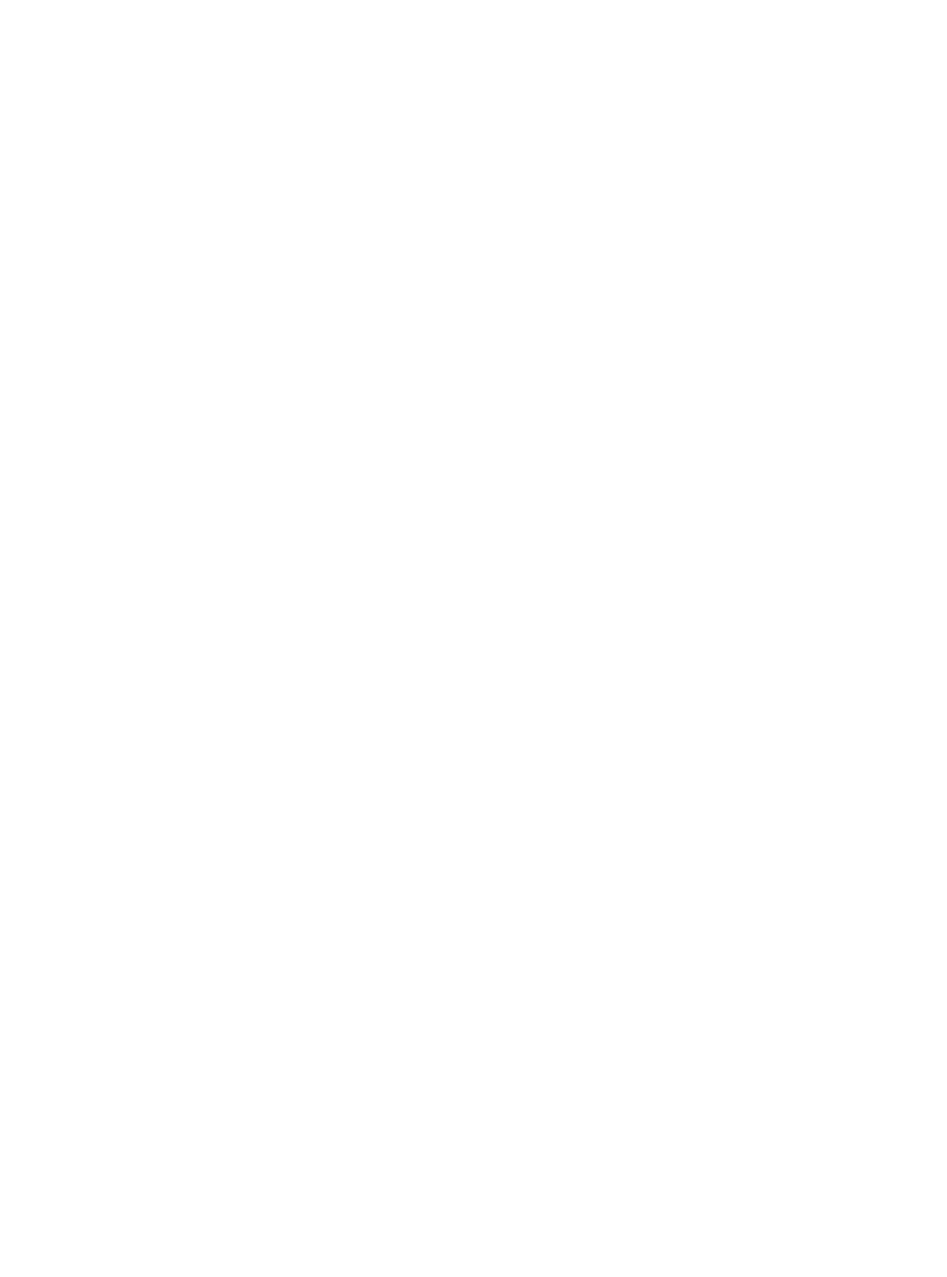
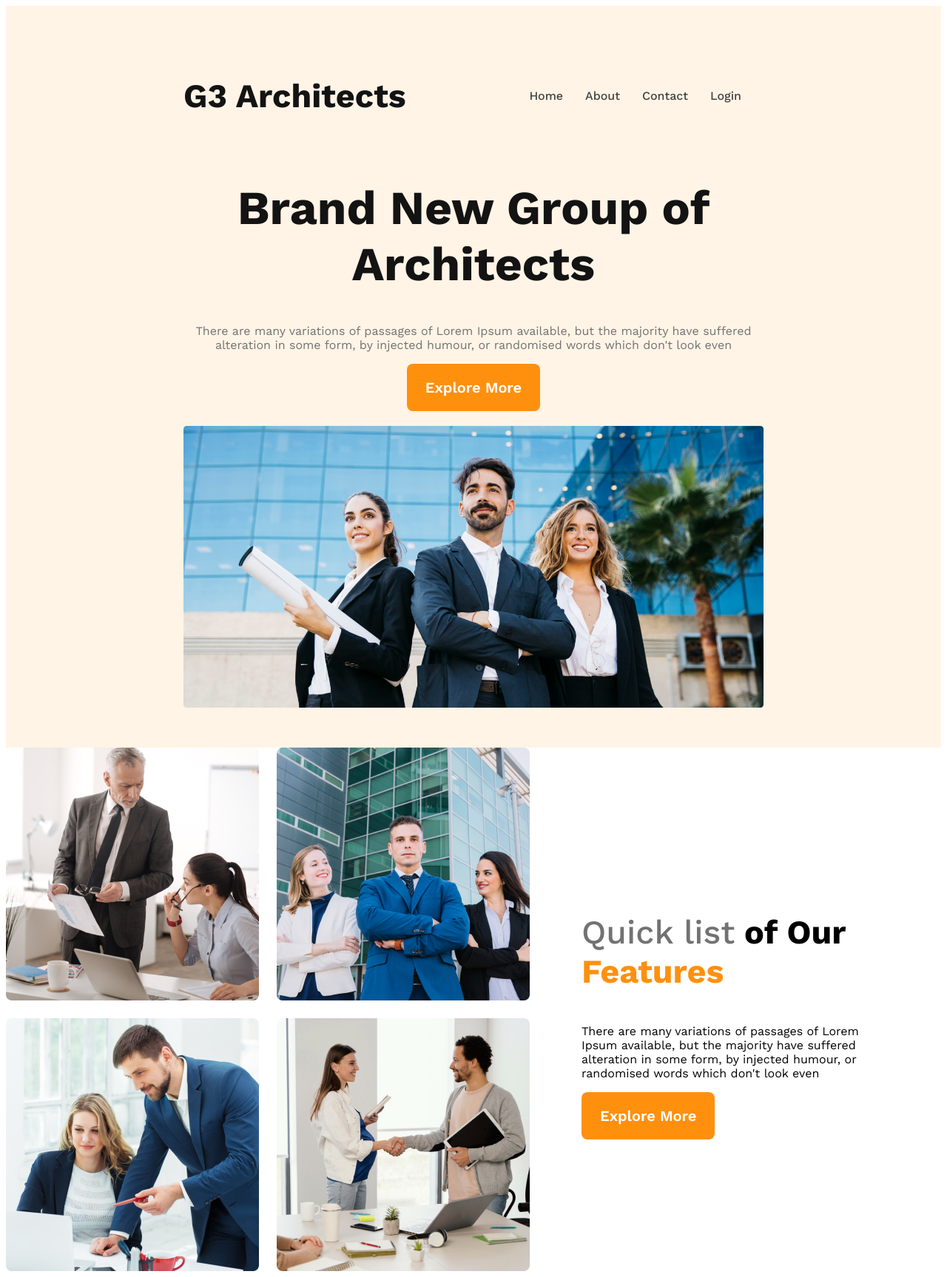
Before and after one commit to mainulbinalif/g3-architects-website-project, a plain HTML site: page index.html in a window 1280 px wide. Shown: the whole page at 74% size. Before the commit the page ends 800 px from the top, so only its background shows below. Drawn offline with nearby package versions, Linux system fonts and the light colour scheme.

Commit message:
features content added

```diff
--- a/index.html
+++ b/index.html
@@ -4,8 +4,48 @@
      <meta charset="UTF-8">
      <meta name="viewport" content="width=device-width, initial-scale=1.0">
      <title>G3 Architects Website</title>
+     <link rel="stylesheet" href="styles/architect.css">
 </head>
 <body>
-
+     <!-- Header Start -->
+     <header>
+          <nav>
+               <h3 class="nav-title">G3 Architects</h3>
+               <ul>
+                    <li><a href="">Home</a></li>
+                    <li><a href="">About</a></li>
+                    <li><a href="">Contact</a></li>
+                    <li><a href="">Login</a></li>
+               </ul>
+          </nav>
+          <div class="banner">
+               <div class="banner-content">
+                    <h1 class="banner-title">Brand New Group of Architects </h1>
+               <p class="banner-description">
+                    There are many variations of passages of Lorem Ipsum available, but the majority have suffered alteration in some form, by injected humour, or randomised words which don't look even
+               </p>
+               <button class="btn-primary">Explore More</button>
+               </div>
+               <img src="images/banner.png" alt="banner">
+          </div>
+     </header>
+     <!-- Header End -->
+     <main>
+          <!-- Features Section start -->
+          <section class="features-container">
+               <div class="features-image-container">
+                    <img src="images/team1.png" alt="">
+                    <img src="images/team2.png" alt="">
+                    <img src="images/team3.png" alt="">
+                    <img src="images/team4.png" alt="">
+               </div>
+               <div class="features-content-container">
+                    <h3 class="features-title"><span class="quick-list">Quick list</span> <span class="of-our">of Our</span> <span class="features">Features</span></h3>
+                    <p class="features-description">There are many variations of passages of Lorem Ipsum available, but the majority have suffered alteration in some form, by injected humour, or randomised words which don't look even
+                    </p>
+                    <button class="btn-primary">Explore More</button>
+               </div>
+          </section>
+     </main>
 </body>
 </html>
--- /dev/null
+++ b/styles/architect.css
@@ -0,0 +1,120 @@
+@import url('https://fonts.googleapis.com/css2?family=Work+Sans:wght@400;500;600;700;800&display=swap');
+/* Shared styles */
+*{
+     font-family: 'Work Sans', sans-serif;
+}
+.btn-primary{
+     background-color: #FF900E;
+     border-radius: 8px;
+     padding: 20px 25px;
+     border: none;
+     color: #FFF;
+     font-size: 1.25rem;
+     font-weight: 600;
+     cursor: pointer;
+}
+/* Header Styles */
+header{
+     background: rgba(255, 144, 14, 0.10);
+     padding: 50px 240px;
+}
+nav{
+     display: flex;
+     justify-content: space-between;
+}
+.nav-title{
+     font-size: 2.8rem;
+     font-weight: 700;
+     color: rgb(19 19 19);
+}
+nav >ul{
+     display: flex;
+     justify-content: center;
+     align-items: center;
+}
+nav >ul li{
+     list-style: none;
+     margin-right: 30px;
+     font-weight: 500;
+     font-size: 1rem;
+}
+nav >ul li a{
+     text-decoration: none;
+     color: rgb(66 66 66);
+}
+.banner-content{
+     max-width: 800px;
+     text-align: center;
+     margin: 0 auto;
+}
+.banner-title{
+     font-size: 4rem;
+     font-weight: 700;
+     color: #131313;
+}
+.banner-description{
+     color: #727272;
+}
+.banner img{
+     width: 100%;
+     margin-top: 20px;
+}
+/* Main Styles */
+main{
+     max-width: 1440px;
+     margin: 0 auto;
+}
+.features-container{
+     display: flex;
+     align-items: center;
+}
+.features-image-container{
+     display: grid;
+     grid-template-columns: repeat(2, 1fr);
+     gap: 1.5rem;
+}
+.features-content-container{
+     padding-left: 70px;
+     padding-right: 70px;
+}
+.features-title{
+     font-size: 2.8rem;
+}
+.quick-list {
+     color: #727272;
+     font-weight: 500;
+}
+.features{
+     color: #FF900E;
+     font-weight: 700;
+}
+
+/* Responsive media queries */
+/* mobile devices */
+@media screen and (max-width: 576px) {
+     header{
+          padding: 20px;
+     }
+     nav{
+          flex-direction: column;
+     }
+     .nav-title{
+          text-align: center;
+     }
+     nav > ul{
+          justify-content: center;
+     }
+}
+@media screen and (min-width:576px) and (max-width: 1153px) {
+     header{
+          padding: 20px;
+     }
+     nav{
+          flex-direction: column;
+     }
+     .nav-title{
+          text-align: center;
+     }
+     nav > ul{
+          justify-content: center;
+}
```
